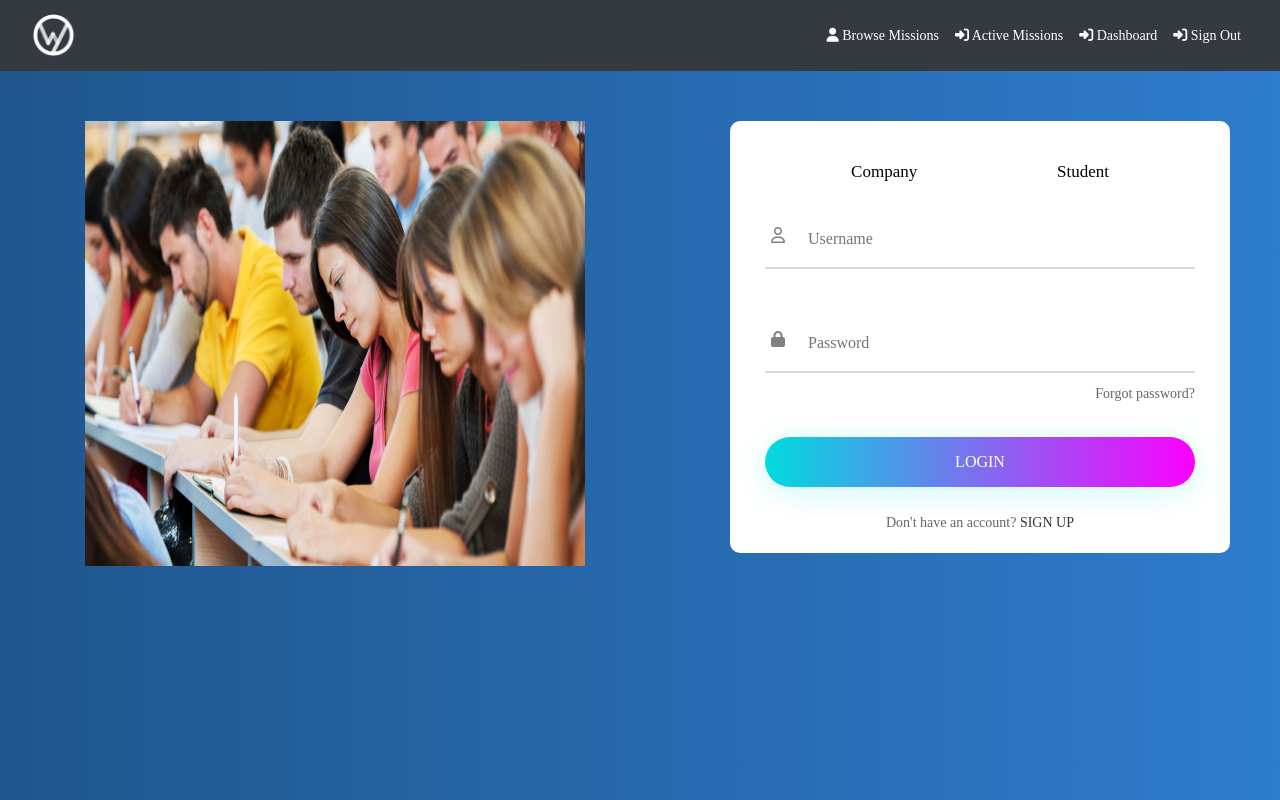
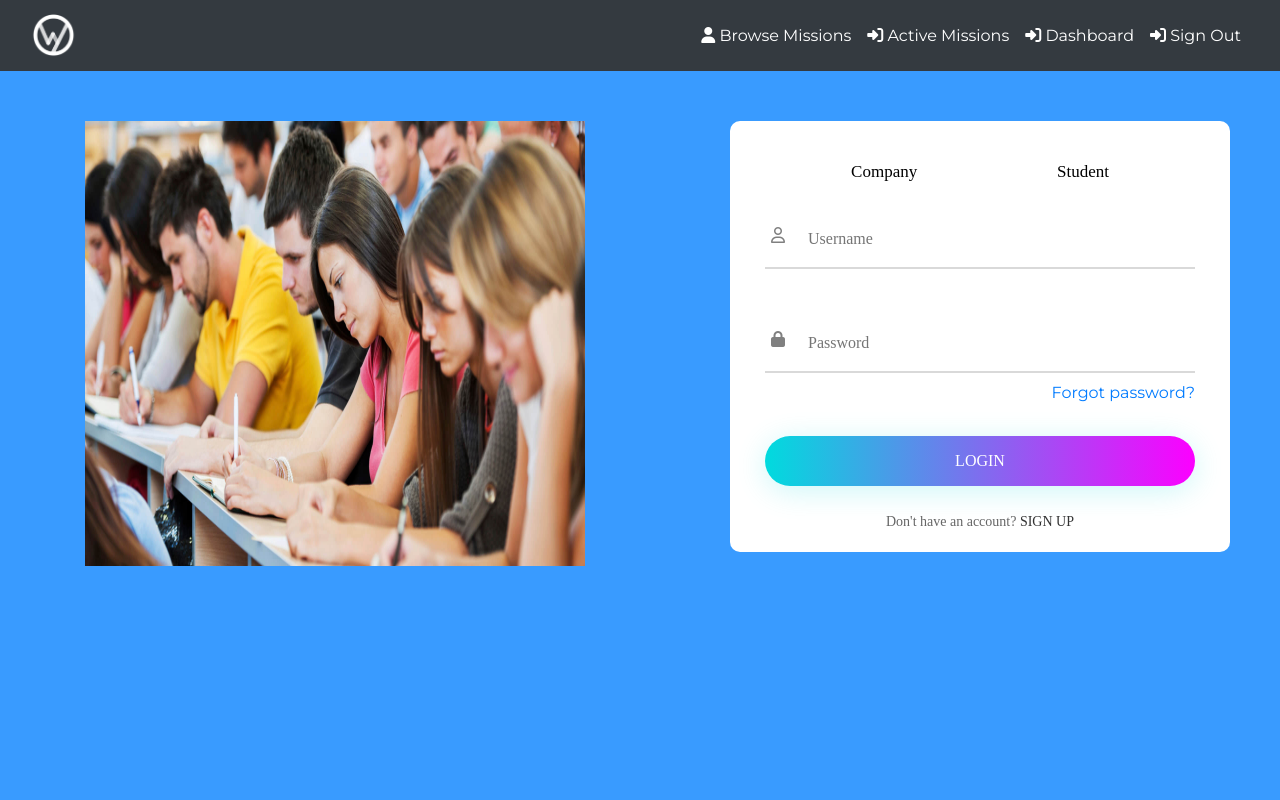
Before and after one commit to WidhyaOrg/WidhyaOrg.github.io, a Flask app: page /login in a window 1280 px wide. Run offline with Flask 2, Linux system fonts and the light colour scheme; some libraries are stand-ins or nearby versions; some web fonts are replaced.

Commit message:
Update login.css

```diff
--- a/static/css/login.css
+++ b/static/css/login.css
@@ -1,36 +1,9 @@
-@font-face {
-  font-family: Poppins-Regular;
-  src: url('../fonts/Poppins-Regular.ttf');
-}
 
-@font-face {
-  font-family: Poppins-Medium;
-  src: url('../fonts/Poppins-Medium.ttf');
-}
-
-@font-face {
-  font-family: Poppins-Bold;
-  src: url('../fonts/Poppins-Bold.ttf');
-}
-
-@font-face {
-  font-family: Poppins-SemiBold;
-  src: url('../fonts/Poppins-SemiBold.ttf');
-}
 /*//////////////////////////////////////////////////////////////////
 [ RESTYLE TAG ]*/
 
-* {
-	margin: 0px;
-	padding: 0px;
-	box-sizing: border-box;
-}
 
-body, html {
-	height: 100%;
-	font-family: Poppins-Regular, sans-serif;
-}
-body
+/*body
 {
 	background: linear-gradient(270deg, #399bff, #000000);
 background-size: 400% 400%;
@@ -54,9 +27,9 @@ animation: AnimationName 30s ease infinite;
     50%{background-position:100% 50%}
     100%{background-position:0% 50%}
 }
-
+*/
 /*---------------------------------------------*/
-a {
+/*a {
 	font-family: Poppins-Regular;
 	font-size: 14px;
 	line-height: 1.7;
@@ -75,7 +48,7 @@ a:focus {
 a:hover {
 	text-decoration: none;
   color: #a64bf4;
-}
+}*/
 
 /*---------------------------------------------*/
 input {
```
